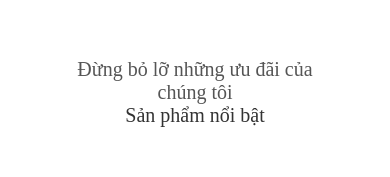
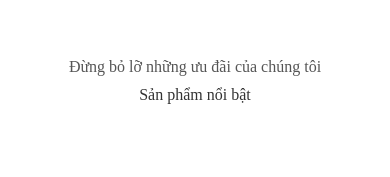
Before and after one commit to bridget03/ecommerce-reactjs, a React (Vite) app: page / in a window 390 px wide. Shown: the part 1253-1430 px from the top of the page. Built offline with nearby package versions, Linux system fonts and the light colour scheme; no server answers; a web font is replaced by a local one.

Commit message:
fix responsive homepage

```diff
--- a/src/components/AdvanceHeadline/AdvanceHeadline.jsx
+++ b/src/components/AdvanceHeadline/AdvanceHeadline.jsx
@@ -1,37 +1,8 @@
 import MainLayout from '@components/Layout/Layout.jsx';
 import styles from './styles.module.scss';
 
-import i18n from 'i18next';
-import { useTranslation, initReactI18next } from 'react-i18next';
-
-const languages = {
-  en: { nativeName: 'English' },
-  vi: { nativeName: 'Tiếng Việt' },
-};
-
-i18n.use(initReactI18next).init({
-  resources: {
-    en: {
-      translation: {
-        featureProduct: 'Our featured products',
-      },
-    },
-    vi: {
-      translation: {
-        featureProduct: 'Sản phẩm nổi bật',
-      },
-    },
-  },
-  lng: 'en',
-  fallbackLng: 'en',
-
-  interpolation: {
-    escapeValue: false,
-  },
-});
 function AdvanceHeadline() {
   const { container, headline, containerMiddleBox, des, title } = styles;
-  const { t } = useTranslation();
   return (
     <MainLayout>
       <div className={container}>
--- a/src/components/AdvanceHeadline/styles.module.scss
+++ b/src/components/AdvanceHeadline/styles.module.scss
@@ -16,7 +16,7 @@
 }
 
 .containerMiddleBox {
-  padding: 0px 60px;
+  padding: 0px 20px;
   width: 100%;
   @include mixins.flex_box_custom(center, center, 0px);
   flex-direction: column;
@@ -28,7 +28,8 @@
   text-align: center;
   color: vars.$third-color;
   @media (max-width: 830px) {
-    font-size: 20px;
+    font-size: 16px;
+    margin-bottom: 10px;
   }
   @media (max-width: 425px) {
     text-align: center;
@@ -42,6 +43,6 @@
   text-align: center;
 
   @media (max-width: 830px) {
-    font-size: 20px;
+    font-size: 16px;
   }
 }
--- a/src/components/HeadlineListProduct/styles.module.scss
+++ b/src/components/HeadlineListProduct/styles.module.scss
@@ -36,7 +36,7 @@
   }
 
   @media (max-width: 768px) {
-    grid-template-columns: repeat(4, 1fr);
+    grid-template-columns: repeat(2, 1fr);
     gap: 12px;
   }
 
```
